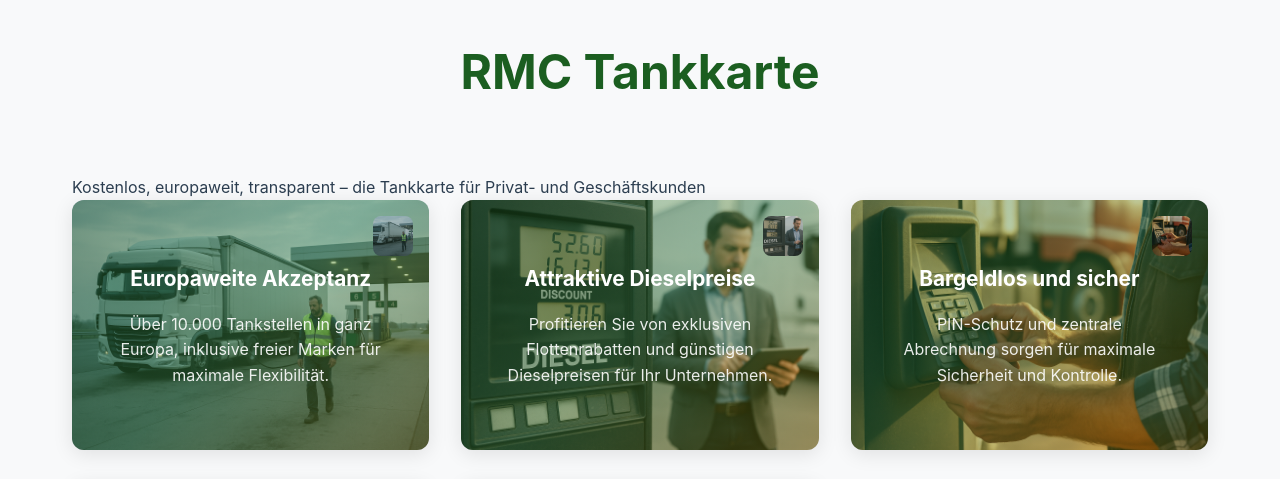
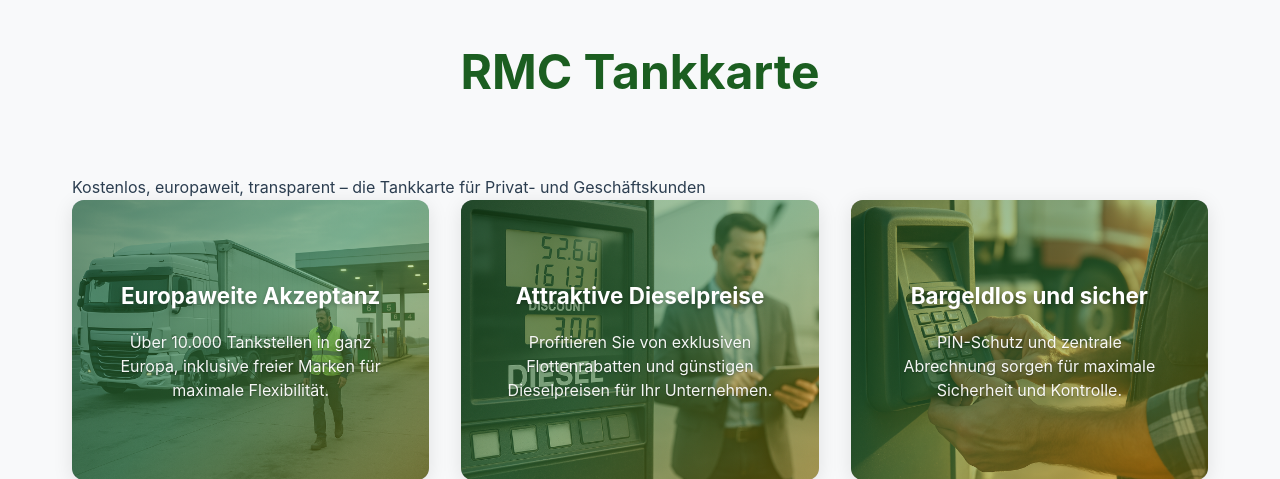
Before and after one commit to einfachstarten/tankkarte, a PHP site: page / in a window 1280 px wide. Shown: the part 1882-2361 px from the top of the page. Run offline with PHP 8.4, Linux system fonts and the light colour scheme.

Commit message:
Remove benefit icons and refine benefits styling

```diff
--- a/css/styles.css
+++ b/css/styles.css
@@ -382,7 +382,7 @@
         .benefit-card {
             background: var(--white);
             background-size: cover;
-            background-position: center;
+            background-position: center center;
             background-repeat: no-repeat;
             padding: 2.5rem;
             border-radius: var(--border-radius);
@@ -391,7 +391,7 @@
             text-align: center;
             position: relative;
             overflow: hidden;
-            min-height: 250px;
+            min-height: 280px;
             display: flex;
             flex-direction: column;
             justify-content: center;
@@ -406,18 +406,18 @@
             right: 0;
             bottom: 0;
             background: linear-gradient(135deg,
-                rgba(27, 94, 32, 0.4) 0%,
-                rgba(76, 175, 80, 0.3) 50%,
-                rgba(255, 214, 0, 0.2) 100%
+                rgba(27, 94, 32, 0.5) 0%,
+                rgba(76, 175, 80, 0.4) 50%,
+                rgba(255, 214, 0, 0.3) 100%
             );
             z-index: 1;
        }
 
         .benefit-card:hover::before {
             background: linear-gradient(135deg,
-                rgba(27, 94, 32, 0.6) 0%,
-                rgba(76, 175, 80, 0.5) 50%,
-                rgba(255, 214, 0, 0.3) 100%
+                rgba(27, 94, 32, 0.7) 0%,
+                rgba(76, 175, 80, 0.6) 50%,
+                rgba(255, 214, 0, 0.4) 100%
             );
         }
 
@@ -432,33 +432,18 @@
             box-shadow: var(--shadow-hover);
         }
 
-        .benefit-card .benefit-icon {
-            position: absolute;
-            top: 1rem;
-            right: 1rem;
-            width: 40px;
-            height: 40px;
-            opacity: 0.8;
-            z-index: 3;
-            border-radius: 8px;
-            object-fit: cover;
-            transition: var(--transition);
-        }
-
-        .benefit-card:hover .benefit-icon {
-            opacity: 1;
-            transform: scale(1.1);
-        }
-
         .benefit-card h3 {
-            font-size: 1.3rem;
+            font-size: 1.4rem;
             font-weight: 700;
             color: var(--white);
             margin-bottom: 1rem;
+            text-shadow: 0 2px 4px rgba(0,0,0,0.3);
         }
 
         .benefit-card p {
-            color: rgba(255, 255, 255, 0.9);
+            color: rgba(255, 255, 255, 0.95);
+            line-height: 1.5;
+            text-shadow: 0 1px 2px rgba(0,0,0,0.3);
         }
 
 
--- a/index.html
+++ b/index.html
@@ -139,27 +139,22 @@
                 <!-- Benefits Grid -->
                 <div class="benefits-grid">
                     <div class="benefit-card scroll-reveal" style="background-image: url('images/europa-karte.png');">
-                        <img src="images/europa-karte.png" class="benefit-icon" loading="lazy" alt="" data-translate="fuelcard.benefit1.title">
                         <h3 data-translate="fuelcard.benefit1.title">Loading...</h3>
                         <p data-translate="fuelcard.benefit1.description">Loading...</p>
                     </div>
                     <div class="benefit-card scroll-reveal" style="background-image: url('images/diesel-preise.png');">
-                        <img src="images/diesel-preise.png" class="benefit-icon" loading="lazy" alt="" data-translate="fuelcard.benefit2.title">
                         <h3 data-translate="fuelcard.benefit2.title">Loading...</h3>
                         <p data-translate="fuelcard.benefit2.description">Loading...</p>
                     </div>
                     <div class="benefit-card scroll-reveal" style="background-image: url('images/sicherheit.png');">
-                        <img src="images/sicherheit.png" class="benefit-icon" loading="lazy" alt="" data-translate="fuelcard.benefit3.title">
                         <h3 data-translate="fuelcard.benefit3.title">Loading...</h3>
                         <p data-translate="fuelcard.benefit3.description">Loading...</p>
                     </div>
                     <div class="benefit-card scroll-reveal" style="background-image: url('images/abrechnung.png');">
-                        <img src="images/abrechnung.png" class="benefit-icon" loading="lazy" alt="" data-translate="fuelcard.benefit4.title">
                         <h3 data-translate="fuelcard.benefit4.title">Loading...</h3>
                         <p data-translate="fuelcard.benefit4.description">Loading...</p>
                     </div>
                     <div class="benefit-card scroll-reveal" style="background-image: url('images/service.png');">
-                        <img src="images/service.png" class="benefit-icon" loading="lazy" alt="" data-translate="fuelcard.benefit5.title">
                         <h3 data-translate="fuelcard.benefit5.title">Loading...</h3>
                         <p data-translate="fuelcard.benefit5.description">Loading...</p>
                     </div>
```
